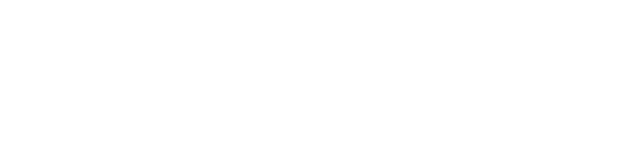
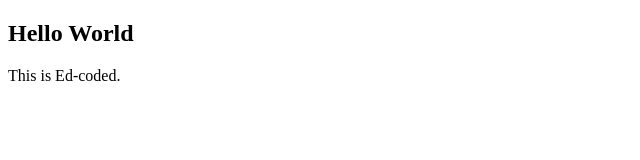
Before and after one commit to ed-coded/gitTest, a plain HTML site: page index.html in a window 1280 px wide. Shown: the whole page, without its empty margins (0-640 px from the left). Drawn offline with Linux system fonts and the light colour scheme.

Commit message:
Updated index.html

```diff
--- a/index.html
+++ b/index.html
@@ -3,9 +3,10 @@
 <head>
     <meta charset="UTF-8">
     <meta name="viewport" content="width=device-width, initial-scale=1.0">
-    <title>Document</title>
+    <title>Ed-coded</title>
 </head>
 <body>
-
+    <h2>Hello World</h2>
+    <p>This is Ed-coded.</p>
 </body>
 </html>
```
